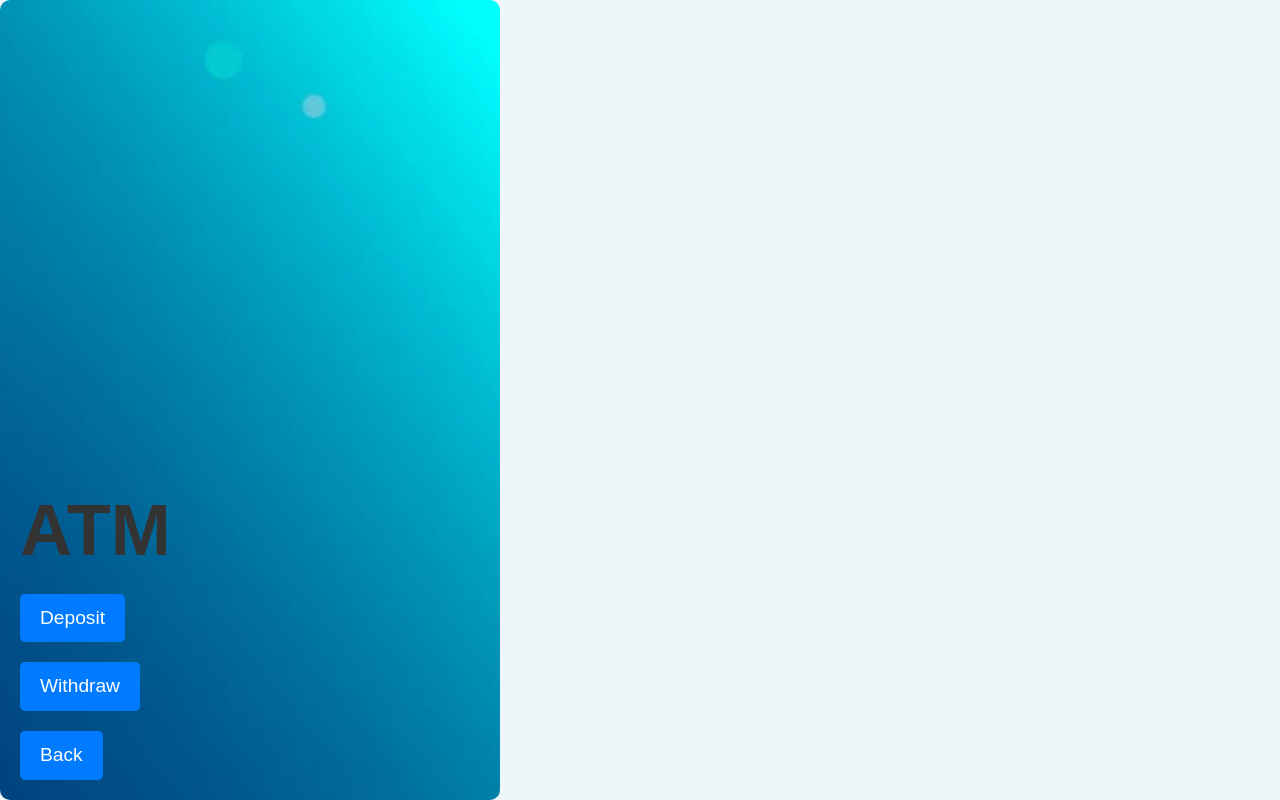
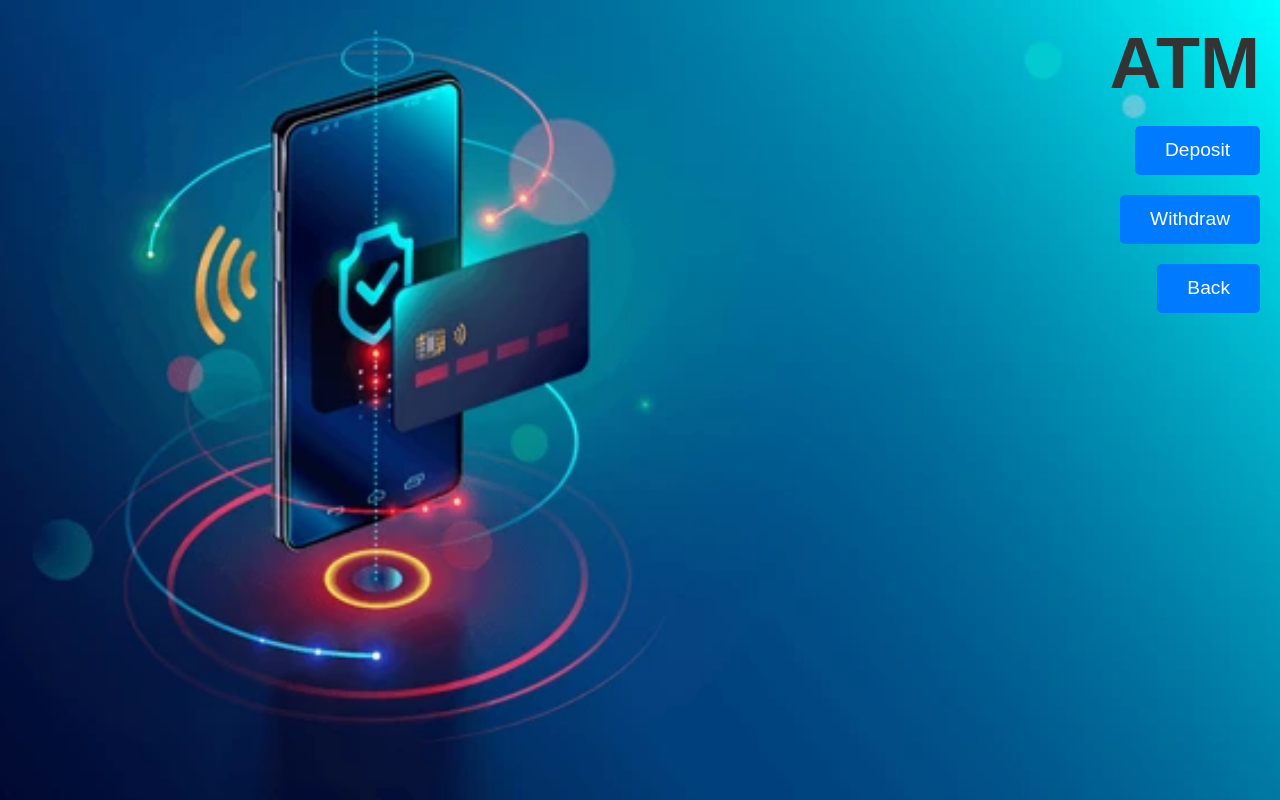
Before and after one commit to Kisara-k/bank-sys, a React (Create React App) app in the folder client/: page /atm in a window 1280 px wide. Built offline with nearby package versions, Linux system fonts and the light colour scheme.

Commit message:
ATMProfile CSS styles for background image, alignment, title font size, and button alignment

```diff
--- a/client/src/pages/ATMProfile.css
+++ b/client/src/pages/ATMProfile.css
@@ -1,25 +1,34 @@
+body {
+    font-family: 'Arial', sans-serif;
+    margin: 0;
+    padding: 0;
+    height: 100%;
+}
+
 #atm-page {
     background-image: url('./img/ATM 1.webp'); /* Ensure the image path is correct */
     background-size: cover; /* Make the image cover the container */
-    background-position: center right; /* Position image to the right */
+    background-position: center; /* Center the background image */
     background-repeat: no-repeat; /* Prevent the background image from repeating */
-    color: white; /* Set text color to contrast with the background */
+
     display: flex;
-    justify-content: flex-end; /* Align content to the right */
-    height: 100vh;
-    margin: 0;
-    padding: 20px; /* Add padding for spacing */
+    flex-direction: column; /* Stack children vertically */
+    align-items: flex-end; /* Align content to the right */
+    justify-content: flex-start; /* Align content to the top */
+    height: 100vh; /* Ensure the container covers the full viewport height */
+    min-width: 100vw; /* Ensure the container covers the full viewport width */
+    min-height: 100vh; /* Fallback to ensure it covers the full viewport */
+    padding: 20px; /* Add padding to the container */
 }
-
 
 .atm-profile-container {
     display: flex;
     flex-direction: column;
-    align-items: flex-start; /* Align items to the left within the container */
-    padding: 20px;
+    align-items: flex-end; /* Align items to the right within the container */
+    padding: 2px;
     max-width: 500px;
     background: rgba(255, 255, 255, 0.8); /* Add a semi-transparent background for readability */
-    border-radius: 10px;
+    border-radius: 0px;
     color: #333; /* Text color to contrast against the background */
 }
 
@@ -27,13 +36,13 @@
     font-size: 4.5rem; /* Increased font size */
     color: #333;
     margin: 0 0 20px; /* Margin below the title */
-    text-align: left; /* Align title text to the left */
+    text-align: right; /* Align title text to the right */
 }
 
 .atm-buttons {
     display: flex;
     flex-direction: column; /* Stack buttons vertically */
-    align-items: flex-start; /* Align buttons to the left */
+    align-items: flex-end; /* Align buttons to the right */
     gap: 20px; /* Space between buttons */
 }
 
@@ -42,7 +51,7 @@
 }
 
 .atm-button {
-    padding: 10px 20px;
+    padding: 10px 30px;
     font-size: 1.2rem;
     border: none;
     border-radius: 5px;
```
